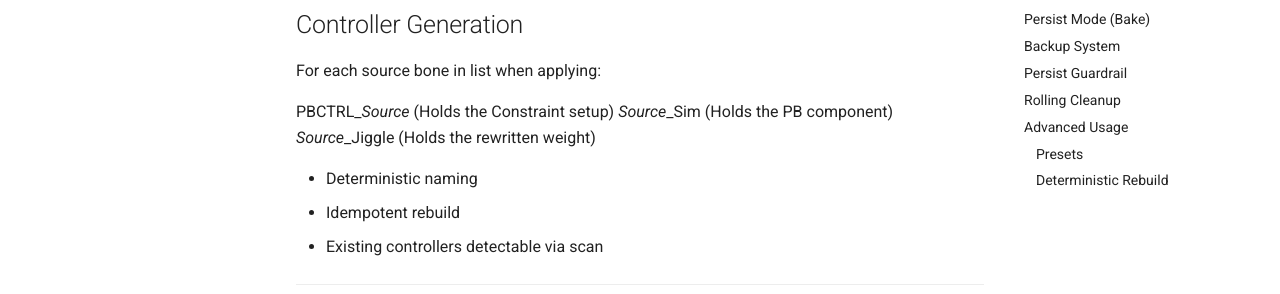
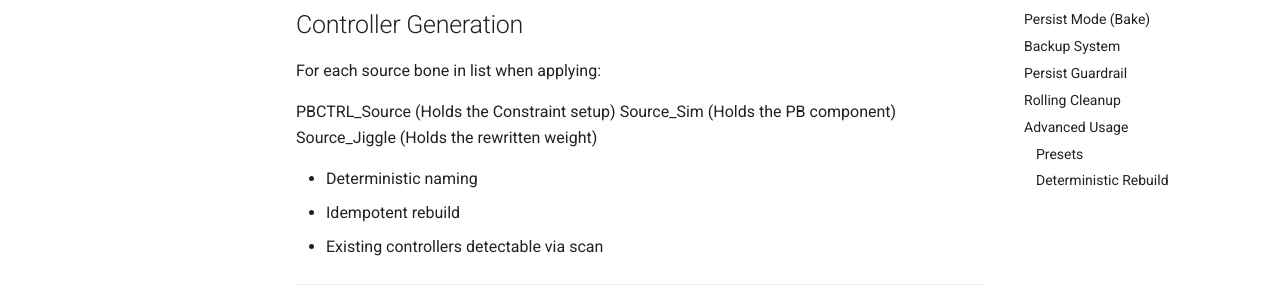
Before and after one commit to fammerino/InertiaBones-docs, an MkDocs documentation site: the page built from docs/features.md, in a window 1280 px wide and 900 px high. Shown: the part 221-515 px from the top of the window. Built offline with MkDocs 1.6.1 and Material for MkDocs 9.7.7, drawn with Linux system fonts in a browser that asks for light colours; comment, search, counter and statistics services are not loaded.

```diff
--- a/docs/features.md
+++ b/docs/features.md
@@ -5,9 +5,9 @@
 For each source bone in list when applying:
 
 
-PBCTRL_*Source* (Holds the Constraint setup)
-	*Source*_Sim (Holds the PB component)
-		*Source*_Jiggle (Holds the rewritten weight)
+PBCTRL_Source (Holds the Constraint setup)
+   Source_Sim (Holds the PB component)
+      Source_Jiggle (Holds the rewritten weight)
 
 
 - Deterministic naming
```
Also changed, not shown: docs/configuration.md (+1 -1 lines).
